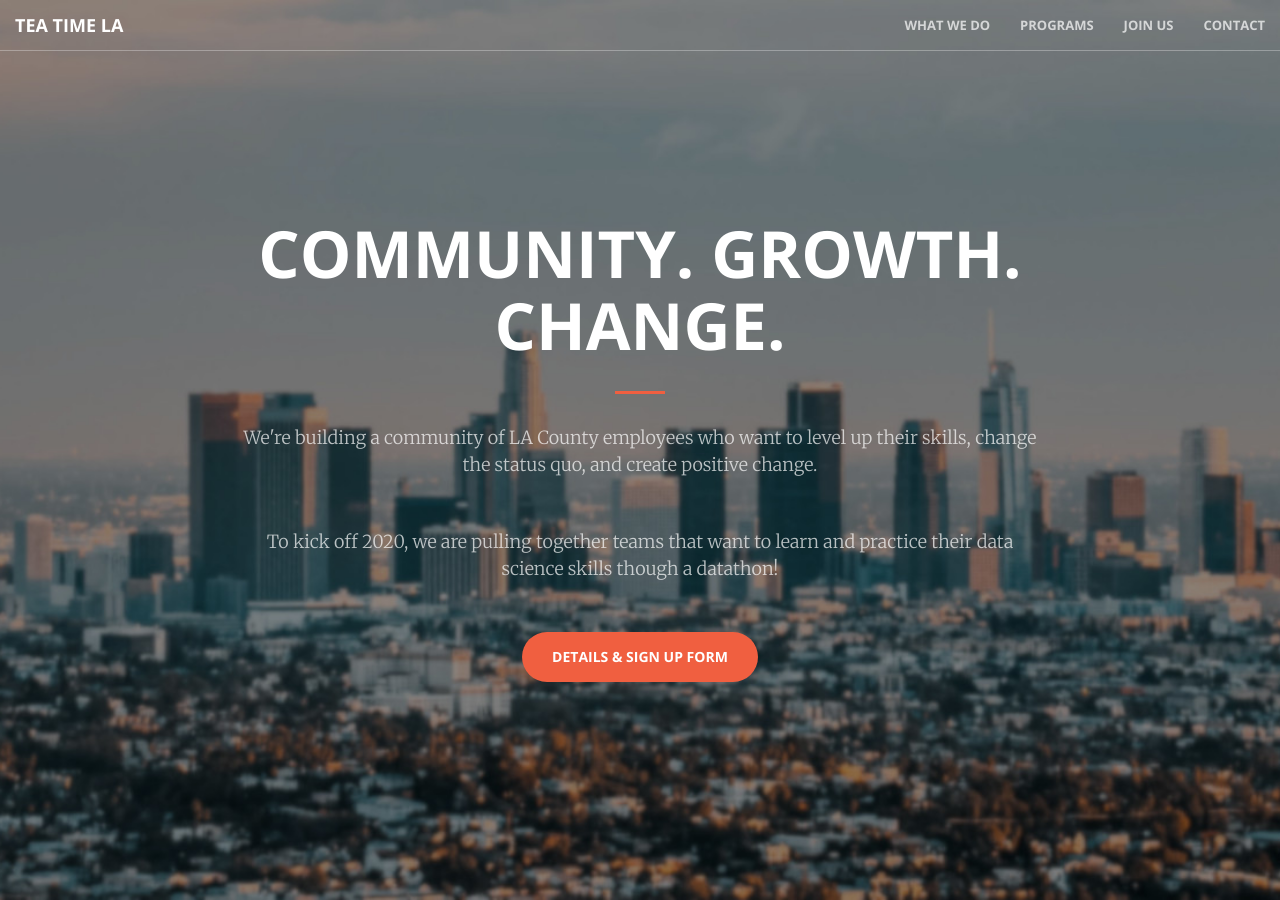
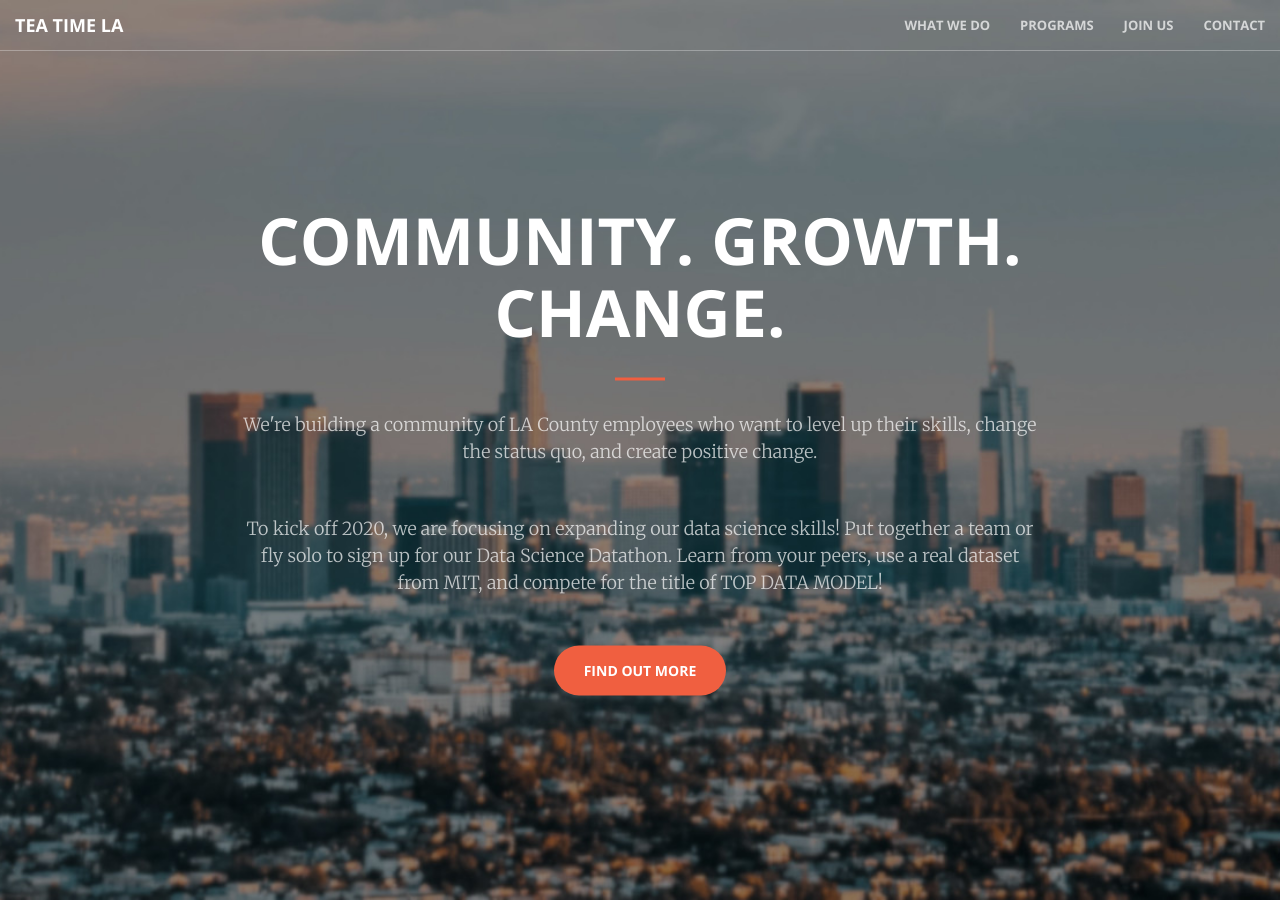
Before and after one commit to teatimela-org/teatimela-org.github.io, a Jekyll site: the page built from index.html, in a window 1280 px wide and 900 px high. Built offline with Jekyll 4.4.1, drawn with Linux system fonts in a browser that asks for light colours.

Commit message:
update description of datathon

```diff
--- a/_includes/header.html
+++ b/_includes/header.html
@@ -4,8 +4,8 @@
             <h1>Community. Growth. Change.</h1>
             <hr>
             <p>We're building a community of LA County employees who want to level up their skills, change the status quo, and create positive change.</p>
-            <p>To kick off 2020, we are pulling together teams that want to learn and practice their data science skills though a datathon!</p>
-            <a href="https://forms.gle/cfy3c5nmBXd8yZyM9" class="btn btn-primary btn-xl">Details & Sign Up Form</a>
+            <p>To kick off 2020, we are focusing on expanding our data science skills! Put together a team or fly solo to sign up for our Data Science Datathon. Learn from your peers, use a real dataset from MIT, and compete for the title of TOP DATA MODEL!</p>
+            <a href="https://forms.gle/cfy3c5nmBXd8yZyM9" class="btn btn-primary btn-xl">Find out more</a>
             <!--<a href="#what-we-do" class="btn btn-primary btn-xl page-scroll">It's TEA time.</a>-->
         </div>
     </div>
```
